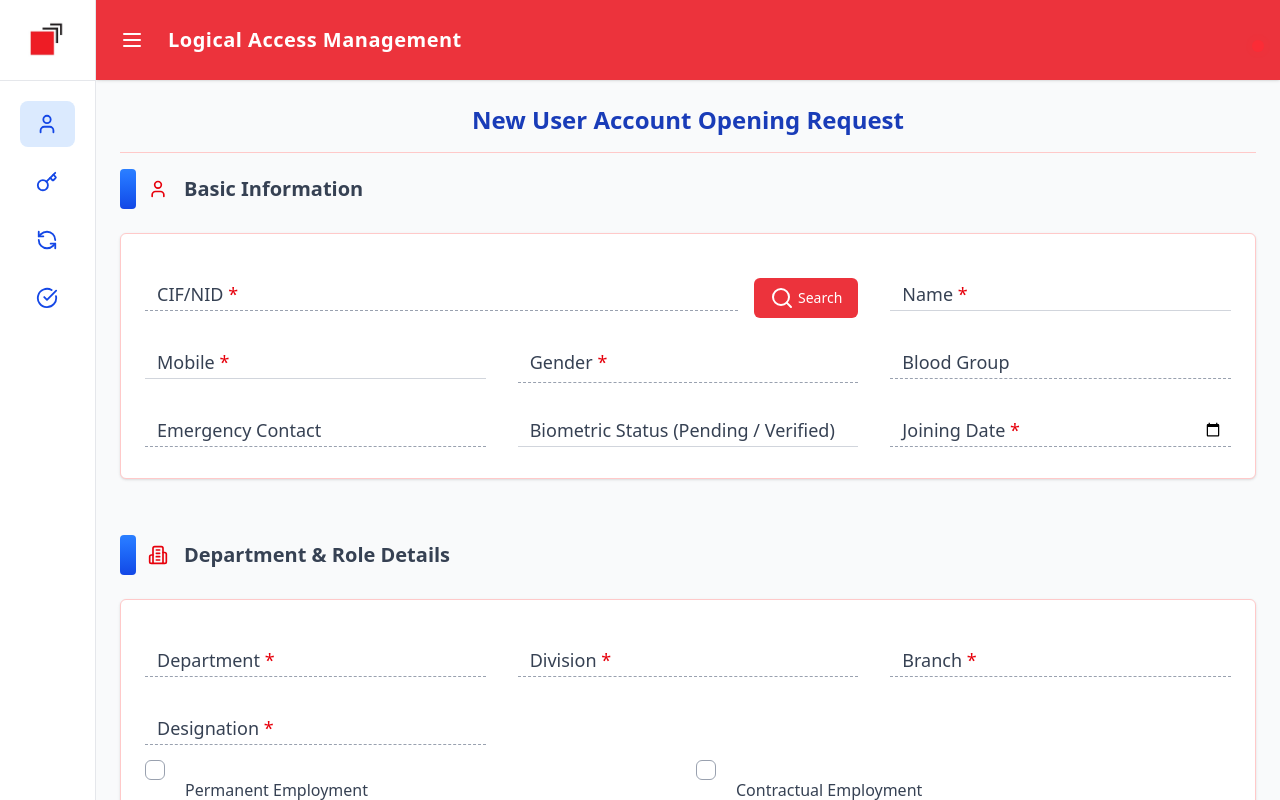
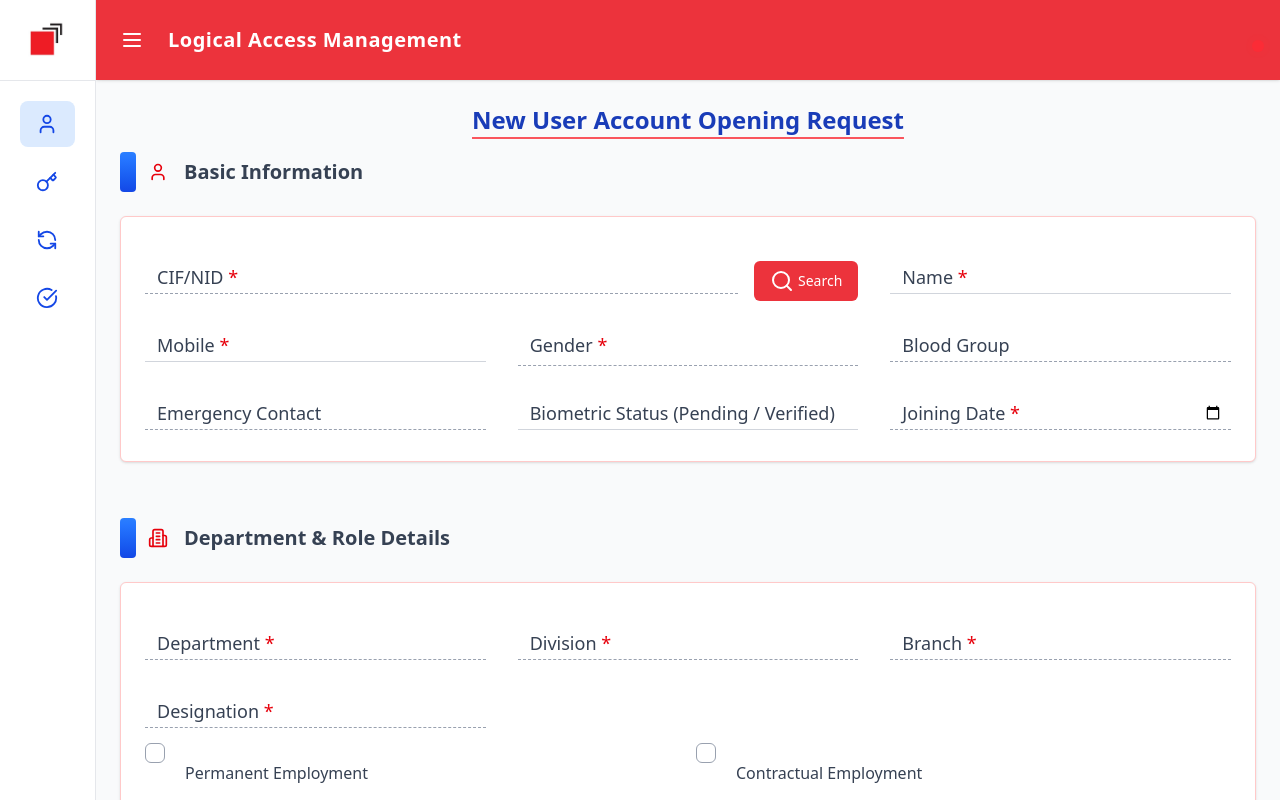
Before and after one commit to Nazmul-karim-tanvir-2nd/lamCodes, a React (Vite) app in the folder lamFrontend/: page / in a window 1280 px wide. Built offline with nearby package versions, Linux system fonts and the light colour scheme.

Commit message:
chnaged some design

```diff
--- a/lamFrontend/src/pages/userAccount/UserAccountForm.jsx
+++ b/lamFrontend/src/pages/userAccount/UserAccountForm.jsx
@@ -67,7 +67,7 @@ const UserAccountForm = () => {
             className="w-full p-2 sm:p-2 space-y-2"
         >
 
-            <h1 className="text-2xl font-semibold text-center text-blue-800 mb-4 border-b border-red-200 pb-4">
+            <h1 className="text-base sm:text-2xl font-bold sm:font-semibold text-center text-blue-800 mb-4 sm:mb-4 underline underline-offset-8 decoration-red-500/80">
                 New User Account Opening Request
             </h1>
 
```
